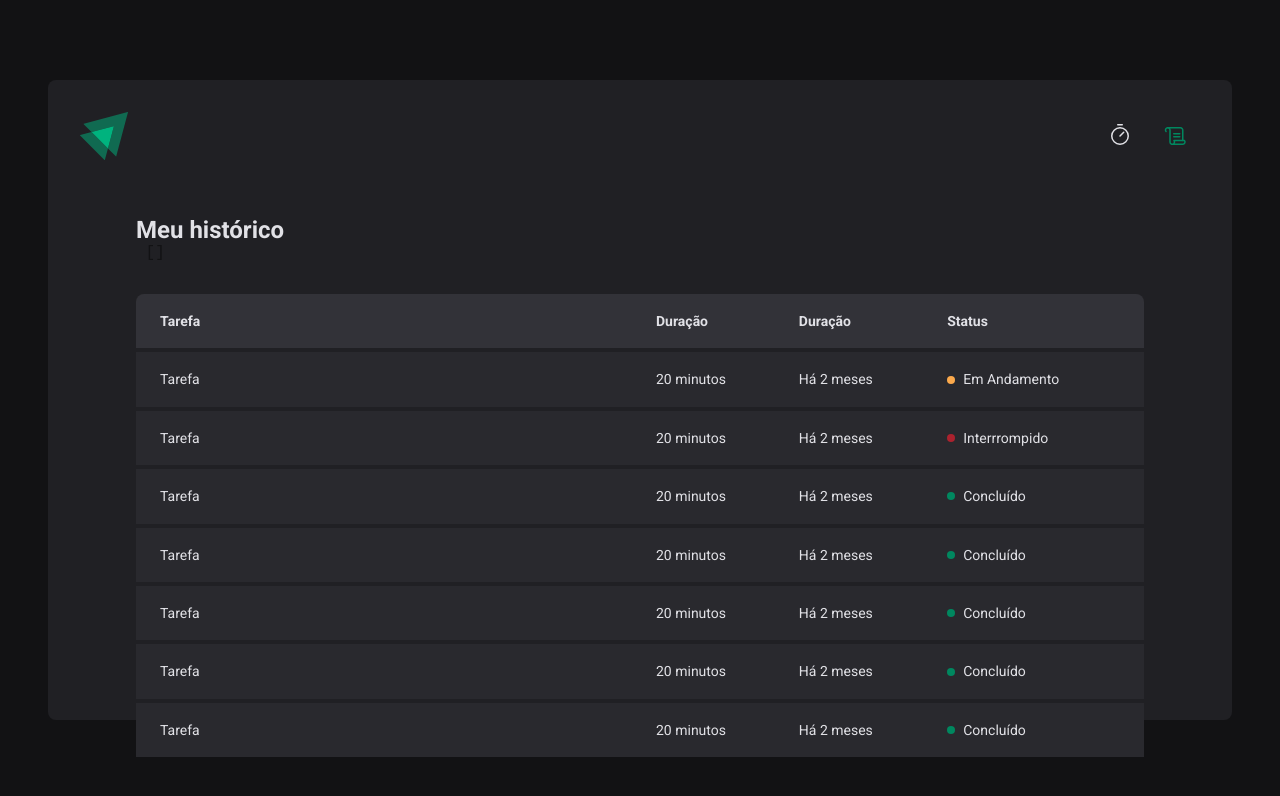
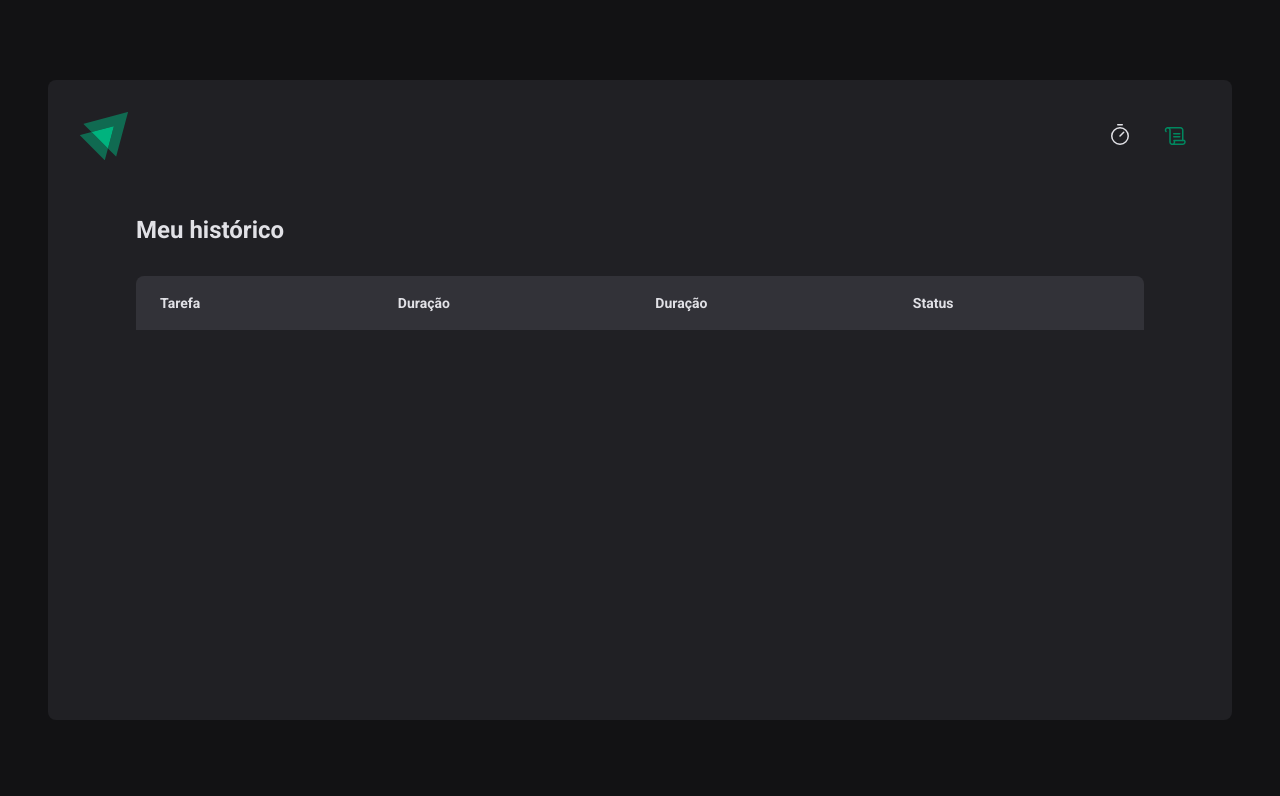
Before and after one commit to klismanmelo/timer-ReactJS, a React (Vite) app: page /history in a window 1280 px wide. Shown: the top 796 px of the page. Built offline with nearby package versions, Linux system fonts and the light colour scheme.

Commit message:
Listagem de Histórico implementado

```diff
--- a/src/contexts/CyclesContext.tsx
+++ b/src/contexts/CyclesContext.tsx
@@ -27,11 +27,11 @@ interface CycleContextType {
 
 export const CycleContext = createContext({} as CycleContextType)
 
-interface CycleContextPRoviderProps {
+interface CycleContextProviderProps {
   children: ReactNode
 }
 
-export function CycleContextProvider({ children }: CycleContextPRoviderProps) {
+export function CycleContextProvider({ children }: CycleContextProviderProps) {
   const [cycles, setCycles] = useState<Cycle[]>([])
   const [activeCycleId, setActiveCycleId] = useState<string | null>(null)
   const [amountSecondsPassed, setAmountSecondsPassed] = useState(0)
@@ -55,16 +55,17 @@ export function CycleContextProvider({ children }: CycleContextPRoviderProps) {
   }
 
   function createNewCycle(data: CreateCycleData) {
+    const id = String(new Date().getTime())
+
     const newCycle: Cycle = {
-      id: String(new Date().getTime()),
+      id,
       task: data.task,
       minutesAmount: data.minutesAmount,
       startDate: new Date(),
-      interruptDate: new Date(),
     }
 
+    setCycles((state) => [...state, newCycle])
     setActiveCycleId(newCycle.id)
-    setCycles((state) => [...state, newCycle])
     setAmountSecondsPassed(0)
   }
 
--- a/src/pages/History/index.tsx
+++ b/src/pages/History/index.tsx
@@ -4,12 +4,11 @@ import { HistoryContainer, HistoryList, Status } from './styles'
 
 export function History() {
   const { cycles } = useContext(CycleContext)
+  console.log(cycles)
 
   return (
     <HistoryContainer>
       <h1>Meu histórico</h1>
-
-      <pre> {JSON.stringify(cycles, null, 2)} </pre>
 
       <HistoryList>
         <table>
@@ -22,62 +21,28 @@ export function History() {
             </tr>
           </thead>
           <tbody>
-            <tr>
-              <td>Tarefa</td>
-              <td>20 minutos</td>
-              <td>Há 2 meses</td>
-              <td>
-                <Status statusColor="yellow">Em Andamento</Status>
-              </td>
-            </tr>
-            <tr>
-              <td>Tarefa</td>
-              <td>20 minutos</td>
-              <td>Há 2 meses</td>
-              <td>
-                <Status statusColor="red">Interrrompido</Status>
-              </td>
-            </tr>
-            <tr>
-              <td>Tarefa</td>
-              <td>20 minutos</td>
-              <td>Há 2 meses</td>
-              <td>
-                <Status statusColor="green">Concluído</Status>
-              </td>
-            </tr>
-            <tr>
-              <td>Tarefa</td>
-              <td>20 minutos</td>
-              <td>Há 2 meses</td>
-              <td>
-                <Status statusColor="green">Concluído</Status>
-              </td>
-            </tr>
-            <tr>
-              <td>Tarefa</td>
-              <td>20 minutos</td>
-              <td>Há 2 meses</td>
-              <td>
-                <Status statusColor="green">Concluído</Status>
-              </td>
-            </tr>
-            <tr>
-              <td>Tarefa</td>
-              <td>20 minutos</td>
-              <td>Há 2 meses</td>
-              <td>
-                <Status statusColor="green">Concluído</Status>
-              </td>
-            </tr>
-            <tr>
-              <td>Tarefa</td>
-              <td>20 minutos</td>
-              <td>Há 2 meses</td>
-              <td>
-                <Status statusColor="green">Concluído</Status>
-              </td>
-            </tr>
+            {cycles.map((cycle) => {
+              return (
+                <tr key={cycle.id}>
+                  <td>{cycle.task}</td>
+                  <td>{cycle.minutesAmount} minutos</td>
+                  <td>{cycle.startDate.toISOString()}</td>
+                  <td>
+                    {cycle.finishedDate && (
+                      <Status statusColor="green">Concluído</Status>
+                    )}
+
+                    {cycle.interruptDate && (
+                      <Status statusColor="red">Interrompido</Status>
+                    )}
+
+                    {!cycle.finishedDate && !cycle.interruptDate && (
+                      <Status statusColor="yellow">Em andamento</Status>
+                    )}
+                  </td>
+                </tr>
+              )
+            })}
           </tbody>
         </table>
       </HistoryList>
--- a/src/pages/History/styles.ts
+++ b/src/pages/History/styles.ts
@@ -71,6 +71,7 @@ export const Status = styled.span<StatusProps>`
     width: 0.5rem;
     height: 0.5rem;
     border-radius: 9999px;
-    background: ${(props) => props.theme[STATUS_COLORS[props.statusColor]]};
+    background: ${(props: any) =>
+      props.theme[STATUS_COLORS[props.statusColor]]};
   }
 `
--- a/src/pages/Home/index.tsx
+++ b/src/pages/Home/index.tsx
@@ -13,8 +13,11 @@ import { useContext } from 'react'
 import { CycleContext } from '../../contexts/CyclesContext'
 
 const newCycleFormValidationSchema = zod.object({
-  task: zod.string().min(1, 'Informe a tarefa!'),
-  minutesAmount: zod.number().min(1).max(60),
+  task: zod.string().min(1, 'Informe a tarefa'),
+  minutesAmount: zod
+    .number()
+    .min(5, 'O ciclo precisa ser de no mínimo 5 minutos.')
+    .max(60, 'O ciclo precisa ser de no máximo 60 minutos.'),
 })
 
 type NewCycleFormData = zod.infer<typeof newCycleFormValidationSchema>
@@ -44,7 +47,7 @@ export function Home() {
 
   return (
     <HomeContainer>
-      <form onSubmit={handleSubmit(handleCreateNewCycle)} action="">
+      <form onSubmit={handleSubmit(handleCreateNewCycle)}>
         <FormProvider {...newCycleForm}>
           <NewCycleForm />
         </FormProvider>
```
